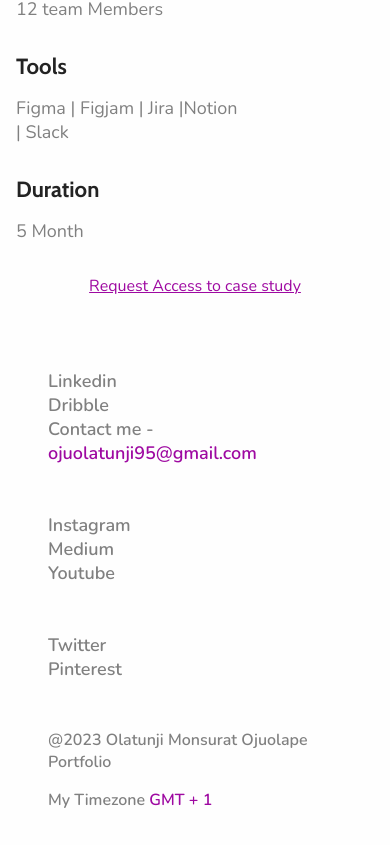
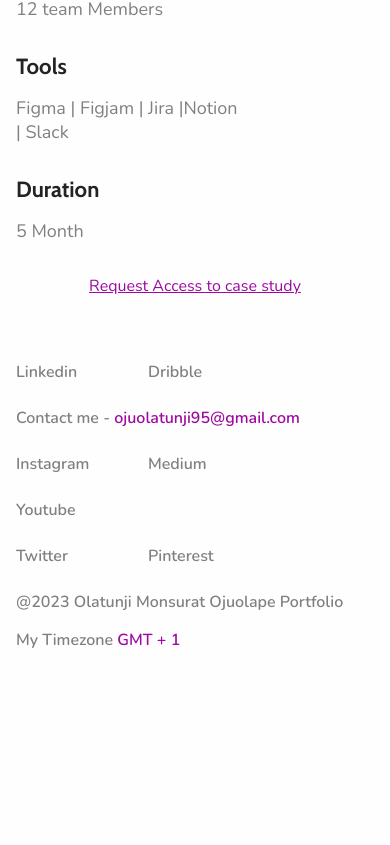
Before and after one commit to AugustBemsen/techbabby, a React (Vite) app: page /projects/zend in a window 390 px wide. Shown: the part 994-1839 px from the top of the page. After the commit the page ends 1677 px from the top, so only its background shows below. Built offline with nearby package versions, Linux system fonts and the light colour scheme.

Commit message:
writing media queries for footer

```diff
--- a/src/components/footer/index.tsx
+++ b/src/components/footer/index.tsx
@@ -104,4 +104,18 @@ const FooterStyled = styled.div`
     font-weight: ${({ theme }) => theme.fonts.weights.f600};
     margin-bottom: 1rem;
   }
+
+  @media screen and (max-width: 500px) {
+    padding: 1rem;
+
+    .list-text {
+      margin-bottom: 0;
+
+      a {
+        margin-right: 2rem;
+        font-size: ${({ theme }) => theme.fonts.sizes.px16};
+        margin-bottom: 1.5rem;
+      }
+    }
+  }
 `;
```
